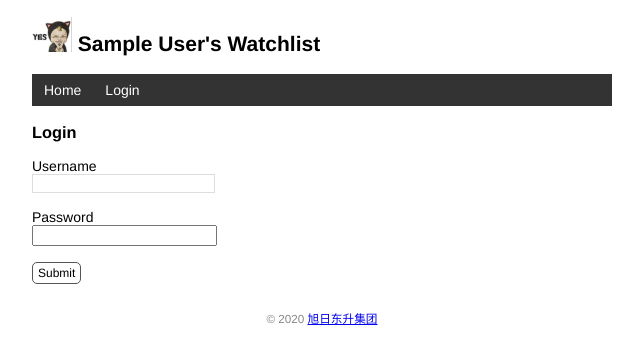
After one commit to memoryTanx/watchlist, a Flask app: page /login in a window 1280 px wide. The commit adds this page. Shown: the top 364 px of the page, without its empty margins (318-961 px from the left). Run offline with Flask 2, Linux system fonts and the light colour scheme; tables that the repository leaves empty hold one stand-in row (values such as "Sample post").

Commit message:
使用 Flask-login 做用户认证

```diff
--- a/app.py
+++ b/app.py
@@ -4,6 +4,8 @@ import click
 
 from flask import render_template, Flask, request, flash, redirect, url_for
 from flask_sqlalchemy import SQLAlchemy # 导入扩展类
+from werkzeug.security import generate_password_hash, check_password_hash
+from flask_login import LoginManager, UserMixin, login_user, logout_user, login_required, current_user
 
 
 WIN = sys.platform.startswith('win')
@@ -14,6 +16,15 @@ else: # 否则使用四个斜线
 
 
 app = Flask(__name__)
+
+login_manager = LoginManager(app) # 实例化扩展类
+
+login_manager.login_view = 'login'
+
+@login_manager.user_loader
+def load_user(user_id): # 创建用户加载回调函数，接受用户 ID 为参数
+    user = User.query.get(int(user_id)) # 用 ID 作为 User 模型的主键查询对应的用户
+    return user # 返回用户对象
 
 app.config['SQLALCHEMY_DATABASE_URI'] = prefix + os.path.join(app.root_path, 'data.db')
 app.config['SQLALCHEMY_TRACK_MODIFICATIONS'] = False # 关闭对模型修改的监控
@@ -29,6 +40,9 @@ def inject_user(): # 函数名可以随意修改
 @app.route('/', methods=['GET', 'POST'])
 def index():
     if request.method == 'POST':
+        if not current_user.is_authenticated: # 如果当前用户未认证
+            return redirect(url_for('index')) # 重新向到 主页
+
         # 获取表单数据
         title = request.form.get('title')
         year = request.form.get('year')
@@ -46,7 +60,37 @@ def index():
     movies = Movie.query.order_by(Movie.id.desc()).all()
     return render_template('index.html', movies=movies)
 
+@app.route('/login', methods=['GET', 'POST'])
+def login():
+    if request.method == 'POST':
+        username = request.form['username']
+        password = request.form['password']
+
+        if not username or not password:
+            flash('输入无效！')
+            return redirect(url_for('login'))
+
+        user = User.query.first()
+
+        if username == user.username and user.validate_password(password):
+            login_user(user)
+            flash('登陆成功！')
+            return redirect(url_for('index')) # 重定向到主页
+
+        flash('用户名或密码有误！')
+        return redirect(url_for('login'))
+
+    return render_template('login.html')
+
+@app.route('/logout')
+@login_required
+def logout():
+    logout_user()
+    flash('登出成功！')
+    return redirect(url_for('index'))
+
 @app.route('/movie/edit/<int:movie_id>', methods=['GET', 'POST'])
+@login_required
 def edit(movie_id):
     movie = Movie.query.get_or_404(movie_id)
 
@@ -67,6 +111,7 @@ def edit(movie_id):
     return render_template('edit.html', movie=movie)  # 传入被编辑的电影记录
 
 @app.route('/movie/delete/<int:movie_id>', methods=['POST'])  # 限定只接受 POST 请求
+@login_required
 def delete(movie_id):
     movie = Movie.query.get_or_404(movie_id)  # 获取电影记录
     db.session.delete(movie)  # 删除对应的记录
@@ -74,14 +119,45 @@ def delete(movie_id):
     flash('删除成功！')
     return redirect(url_for('index'))  # 重定向回主页
 
+@app.route('/settings', methods=['GET', 'POST'])
+@login_required
+def settings():
+    if request.method == 'POST':
+        name = request.form['name']
+
+        if not name or len(name) > 20:
+            flash('输入无效！')
+            return redirect(url_for('settings'))
+
+        current_user.name = name
+        # current_user 会返回当前登录用户的数据库记录对象
+        # 等同于下面的用法
+        # user = User.query.first()
+        # user.name = name
+
+        db.session.commit()
+        flash('修改成功！')
+        return redirect(url_for('index'))
+
+    return render_template('settings.html')
+
 @app.errorhandler(404)  # 传入要处理的错误代码
 def page_not_found(e):  # 接受异常对象作为参数
     return render_template('404.html'), 404  # 返回模板和状态码
 
 
-class User(db.Model):  # 表名将会是 user（自动生成，小写处理）
+class User(db.Model, UserMixin):  # 表名将会是 user（自动生成，小写处理）
     id = db.Column(db.Integer, primary_key=True)  # 主键
     name = db.Column(db.String(20))  # 名字
+    username = db.Column(db.String(20)) # 用户名
+    password_hash = db.Column(db.String(128)) # 密码散列值
+
+    def set_password(self, password): # 用来设置密码的方法，接受密码作为参数
+        self.password_hash = generate_password_hash(password) # 将生成的密码保存到对应字段
+
+    def validate_password(self, password): # 用于验证密码，接受密码作为参数
+        return check_password_hash(self.password_hash, password) # 返回 Boolean
+
 
 class Movie(db.Model):  # 表名将会是 movie
     id = db.Column(db.Integer, primary_key=True)  # 主键
@@ -125,3 +201,25 @@ def forge():
 
     db.session.commit()
     click.echo('Done.')
+
+
+@app.cli.command()
+@click.option('--username', prompt=True, help='登陆用户名')
+@click.option('--password', prompt=True, hide_input=True, confirmation_prompt=True, help='登陆密码')
+def admin(username, password):
+    """创建用户"""
+    db.create_all()
+
+    user = User.query.first()
+    if user is not None:
+        click.echo('更新用户...')
+        user.username = username
+        user.set_password(password) # 设置密码
+    else:
+        click.echo('添加用户...')
+        user = User(username=username, name='Admin')
+        user.set_password(password) # 设置密码
+        db.session.add(user)
+
+    db.session.commit() # 提交数据库会话
+    click.echo('完成！')
--- a/templates/base.html
+++ b/templates/base.html
@@ -1,5 +1,5 @@
 <!DOCTYPE html>
-<html lang="en">
+<html lang="zh">
 <head>
     {% block head %}
     <meta charset="utf-8">
@@ -20,6 +20,12 @@
     <nav>
         <ul>
             <li><a href="{{ url_for('index') }}">Home</a></li>
+            {% if current_user.is_authenticated %}
+                <li><a href="{{ url_for('settings') }}">Settings</a></li>
+                <li><a href="{{ url_for('logout') }}">Logout</a></li>
+            {% else %}
+                <li><a href="{{ url_for('login') }}">Login</a></li>
+            {% endif %}
         </ul>
     </nav>
     {% block content %}{% endblock %}
--- a/templates/index.html
+++ b/templates/index.html
@@ -2,19 +2,23 @@
 
 {% block content %}
 <p>{{ movies|length }} Titles</p>
+{% if current_user.is_authenticated %}
 <form method="post">
     Name <input type="text" name="title" autocomplete="off" required="">
     Year <input type="text" name="year" autocomplete="off" required="">
     <input class="btn" type="submit" name="submit" value="Add">
 </form>
+{% endif %}
 <ul class="movie-list">
     {% for movie in movies %}
     <li>{{ movie.title }} - {{ movie.year }}
         <span class="float-right">
+            {% if current_user.is_authenticated %}
                 <a class="btn" href="{{ url_for('edit', movie_id=movie.id) }}">Edit</a>
                 <form class="inline-form" method="post" action="{{ url_for('delete', movie_id=movie.id) }}">
                     <input class="btn" type="submit" name="delete" value="Delete" onclick="return confirm('确定删除 {{ movie.title }}?')">
                 </form>
+            {% endif %}
             <a class="imdb" href="https://www.imdb.com/find?q={{ movie.title }}" target="_blank" title="Find this movie on IMDb">IMDb</a>
         </span>
     </li>
--- /dev/null
+++ b/templates/login.html
@@ -0,0 +1,13 @@
+{% extends 'base.html' %}
+
+{% block content %}
+<h3>Login</h3>
+<form method="post">
+    Username<br>
+    <input type="text" name="username" required><br><br>
+    Password<br>
+    <!-- 密码输入框的 type 属性使用 password，会将输入值显示为圆点 -->
+    <input type="password" name="password" required><br><br>
+    <input class="btn" type="submit" name="submit" value="Submit">
+</form>
+{% endblock %}
```
Also changed, not shown: templates/settings.html (added, +9 -0 lines), test_watchlist.py (added, +37 -0 lines). Lines whose indentation alone changed are shown as unchanged.
